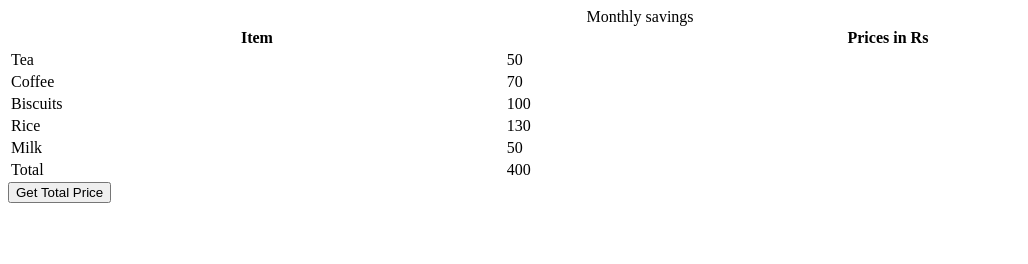
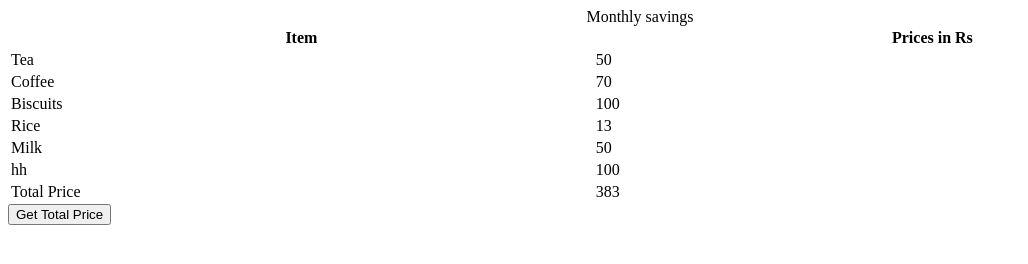
Before and after one commit to acciojob/grofers-checkout-Tanmayjain0906, a website: page main.html in a window 1280 px wide. Both pictures are taken after a click on the button "Get Total Price". Shown: the whole page, without its empty margins (0-1028 px from the left). Drawn offline with Linux system fonts and the light colour scheme.

Commit message:
created a submission

```diff
--- a/main.html
+++ b/main.html
@@ -30,11 +30,15 @@
     </tr>
     <tr>
       <td class="item">Rice</td>
-      <td class="price">130</td>
+      <td class="price">13</td>
     </tr>
     <tr>
       <td class="item">Milk</td>
       <td class="price">50</td>
+    </tr>
+		<tr>
+      <td class="item">hh</td>
+      <td class="price">100</td>
     </tr>
   </table>
     <script type="text/javascript" src="./script.js">
--- a/script.js
+++ b/script.js
@@ -3,7 +3,7 @@ getSumBtn.append("Get Total Price");
 document.body.appendChild(getSumBtn);
 
 const table = document.getElementsByTagName("table")[0];
-const price = document.getElementsByClassName("price");
+const price = document.querySelectorAll(".price");
 
 const getSum = () => {
  let totalAmount = 0;
@@ -16,7 +16,7 @@ const getSum = () => {
 
 	let tr = document.createElement("tr");
 	let td1 = document.createElement("td");
-	td1.innerText = "Total";
+	td1.innerText = "Total Price";
 
 	let td2 = document.createElement("td");
      td2.innerText = totalAmount;
```
